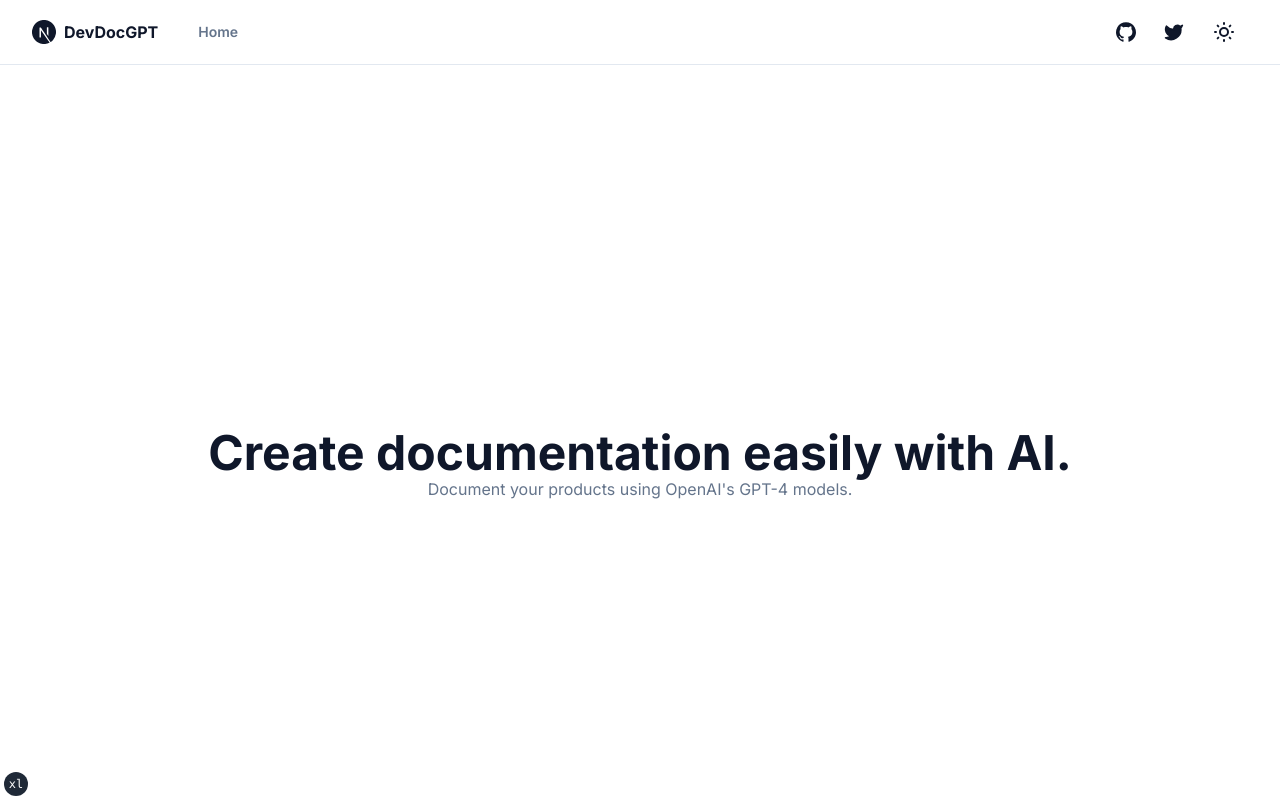
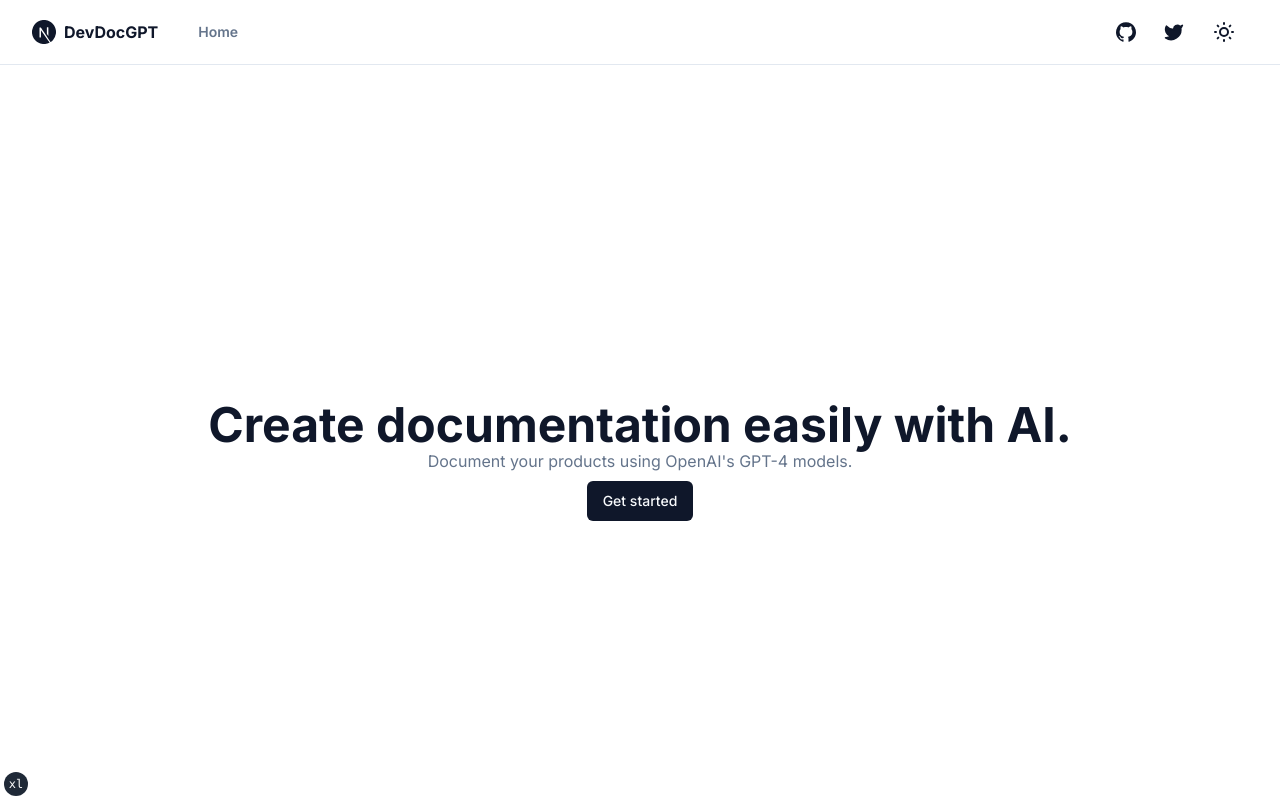
Before and after one commit to DevyusCode/DevDocGPT, a Next.js app: page / in a window 1280 px wide. Shown: the top 800 px of the page. Built offline with nearby package versions, Linux system fonts and the light colour scheme.

Commit message:
Added scroll link

```diff
--- a/app/page.tsx
+++ b/app/page.tsx
@@ -1,6 +1,6 @@
 "use client"
 
-import React, { useState } from "react"
+import React, { useRef, useState } from "react"
 import { Loader2 } from "lucide-react"
 import { Configuration, OpenAIApi } from "openai"
 
@@ -69,6 +69,11 @@ export default function IndexPage() {
   function onModelChange(v: string) {
     model = v
   }
+  const sectionRef = useRef(null)
+
+  function scrollToSection() {
+    sectionRef.current?.scrollIntoView({ behavior: "smooth" })
+  }
 
   return (
     <div className="container">
@@ -79,8 +84,14 @@ export default function IndexPage() {
         <p className="text-slate-500">
           Document your products using OpenAI's GPT-4 models.
         </p>
+        <Button className="m-2" onClick={scrollToSection}>
+          Get started
+        </Button>
       </section>
-      <section className="grid grid-cols-2 p-5 m-2 rounded-lg shadow-lg dark:bg-slate-900 space-x-2">
+      <section
+        ref={sectionRef}
+        className="grid grid-cols-2 p-5 m-2 rounded-lg shadow-lg dark:bg-slate-900 space-x-2"
+      >
         <div>
           <Tabs defaultValue="code">
             <TabsList className="grid w-full grid-cols-2">
```
